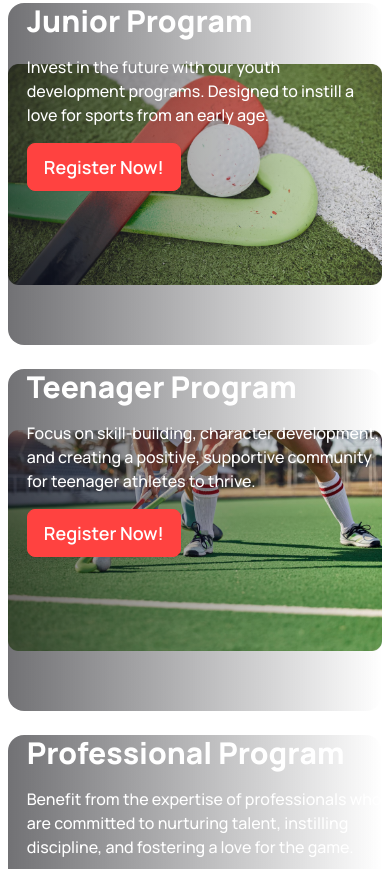
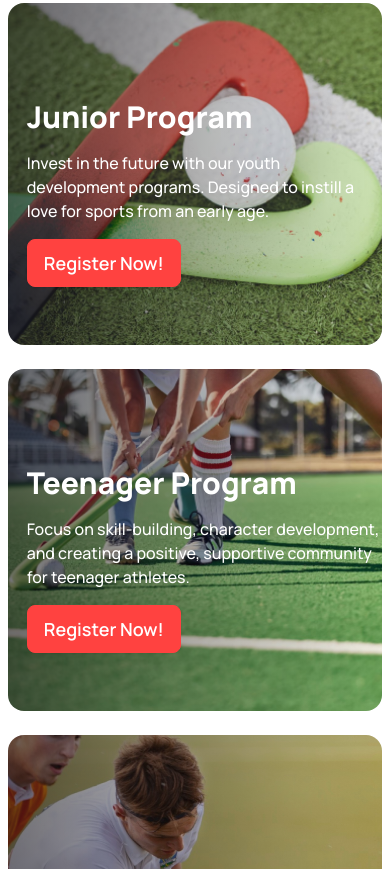
Before and after one commit to abunaim5/hockeys, a plain HTML site: page index.html in a window 390 px wide. Shown: the part 2335-3204 px from the top of the page. Drawn offline with nearby package versions, Linux system fonts and the light colour scheme.

Commit message:
finished program section with responsive all devices

```diff
--- a/index.html
+++ b/index.html
@@ -230,12 +230,13 @@
                     transformative experiences designed to ignite your enthusiasm, refine your skills, and propel you
                     towards greatness. </p>
             </div>
-            <div class="grid gap-6 grid-cols-1 md:grid-cols-2 py-8">
+            <div class="grid gap-6 grid-cols-1 lg:grid-cols-2 py-8">
                 <div
-                    class="bg-[linear-gradient(90deg,#13131899,#13131800),url(images/junior.png)] bg-no-repeat bg-contain lg:bg-cover bg-center min-h-[342px] relative rounded-2xl">
-                    <div class="absolute lg:top-[44%] left-[5%]">
+                    class="bg-[linear-gradient(90deg,#13131899,#13131800),url(images/junior.png)] bg-no-repeat bg-cover bg-center min-h-[342px] relative rounded-2xl">
+                    <div class="absolute top-[28%] md:top-[44%] left-[5%] md:left-[4%]">
                         <h3 class="text-3xl text-white font-extrabold">Junior Program</h3>
-                        <p class="text-white font-medium my-4 max-w-[500px]">Invest in the future with our youth
+                        <p class="text-white font-medium my-4 max-w-[355px] md:max-w-[500px]">Invest in the future with
+                            our youth
                             development programs.
                             Designed to instill a love for sports from an early age.
                         </p>
@@ -245,11 +246,12 @@
                     </div>
                 </div>
                 <div
-                    class="bg-[linear-gradient(90deg,#13131899,#13131800),url(images/teenager.png)] bg-no-repeat bg-contain lg:bg-cover bg-center min-h-[342px] relative rounded-2xl">
-                    <div class="absolute lg:top-[44%] left-[5%]">
+                    class="bg-[linear-gradient(90deg,#13131899,#13131800),url(images/teenager.png)] bg-no-repeat bg-cover bg-center min-h-[342px] relative rounded-2xl">
+                    <div class="absolute top-[28%] md:top-[44%] md:left-[4%] left-[5%]">
                         <h3 class="text-3xl text-white font-extrabold">Teenager Program</h3>
-                        <p class="text-white font-medium my-4 max-w-[500px]">Focus on skill-building, character
-                            development, and creating a positive, supportive community for teenager athletes to thrive.
+                        <p class="text-white font-medium my-4 max-w-[355px] md:max-w-[500px]">Focus on skill-building,
+                            character
+                            development, and creating a positive, supportive community for teenager athletes.
                         </p>
                         <button
                             class="btn bg-color-orange text-white text-lg font-semibold border border-color-orange hover:bg-transparent hover:border-color-orange">Register
@@ -257,10 +259,11 @@
                     </div>
                 </div>
                 <div
-                    class="bg-[linear-gradient(90deg,#13131899,#13131800),url(images/professional.png)] bg-no-repeat bg-contain md:bg-auto lg:bg-cover bg-center min-h-[450px] relative rounded-2xl col-span-1 md:col-span-2">
-                    <div class="absolute lg:top-[44%] left-[5%]">
+                    class="bg-[linear-gradient(90deg,#13131899,#13131800),url(images/professional.png)] bg-no-repeat bg-cover bg-center min-h-[450px] relative rounded-2xl col-span-1 lg:col-span-2">
+                    <div class="absolute top-[31%] md:top-[51%] left-[5%] md:left-[4%] lg:left-[3%]">
                         <h3 class="text-3xl text-white font-extrabold">Professional Program</h3>
-                        <p class="text-white font-medium my-4 max-w-[520px]">Benefit from the expertise of professionals
+                        <p class="text-white font-medium my-4 max-w-[355px] md:max-w-[520px]">Benefit from the expertise
+                            of professionals
                             who are committed to nurturing talent, instilling discipline, and fostering a love for the
                             game.
                         </p>
```
